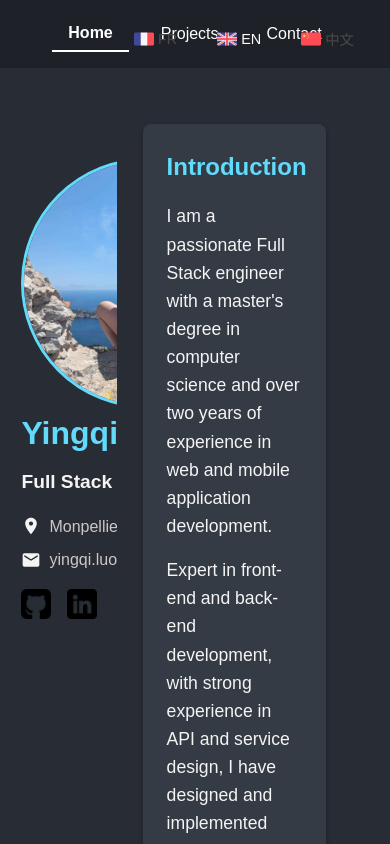
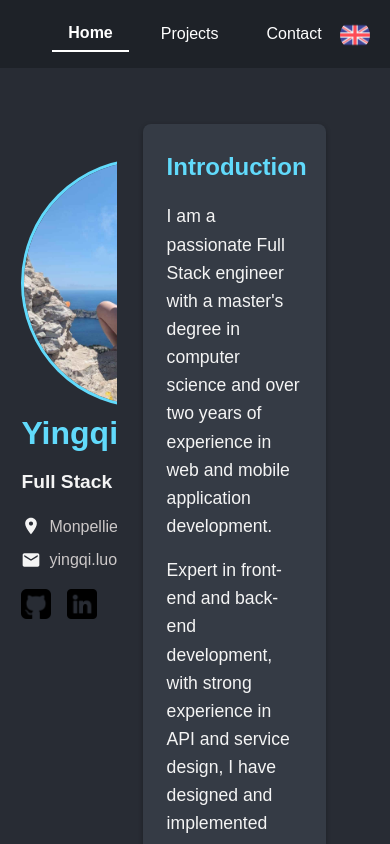
Before and after one commit to Luo-Ying/Portofolio, a React (Create React App) app: page / in a window 390 px wide. Shown: the top 844 px of the page. Built offline with nearby package versions, Linux system fonts and the light colour scheme.

Commit message:
Detect screen size changes and update the language selector component to adapt to the current screen size.

```diff
--- /dev/null
+++ b/src/components/dropDownLanguage.js
@@ -0,0 +1,167 @@
+import { useState } from 'react';
+import frenchFlag from '../assets/france.png';
+import ukFlag from '../assets/united-kingdom.png';
+import chinaFlag from '../assets/china.png';
+
+import { currentLanguage } from '../utils/globalVars';
+
+
+const DropDownLanguage = ({ handleLanguageEffect }) => {
+
+    const [showDropdown, setShowDropdown] = useState(false);
+
+    return (
+        <div className="language-selector-circle" style={{
+            position: 'fixed',
+            right: '20px',
+            top: '20px',
+            width: '30px',
+            height: '30px',
+            borderRadius: '50%',
+            display: 'flex',
+            justifyContent: 'center',
+            alignItems: 'center'
+
+        }}>
+            <button
+                className="lang-circle-btn"
+                onClick={() => setShowDropdown(!showDropdown)}
+                style={{
+                    width: '30px',
+                    height: '30px',
+                    borderRadius: '50%',
+                    border: 'none',
+                    cursor: 'pointer',
+                    backgroundColor: 'transparent',
+                    display: 'flex',
+                    justifyContent: 'center',
+                    alignItems: 'center'
+                }}
+            >
+                <img
+                    src={
+                        currentLanguage.language === 'fr' ? frenchFlag :
+                            currentLanguage.language === 'en' ? ukFlag :
+                                chinaFlag
+                    }
+                    alt="current language flag"
+                    className="lang-circle-icon"
+                    style={{
+                        width: '30px',
+                        height: '30px',
+                        borderRadius: '50%',
+                        border: 'none',
+                    }}
+                />
+            </button>
+
+            {showDropdown && (
+                <div className="lang-dropdown" style={{
+                    position: 'fixed',
+                    right: '20px',
+                    top: '80px', // Positioned below header height
+                    width: 'fit-content',
+                    height: 'auto', // Allow height to grow based on content
+                    display: 'flex',
+                    flexDirection: 'column',
+                    gap: '10px', // Add spacing between language options
+                    justifyContent: 'flex-start',
+                    alignItems: 'center',
+                    backgroundColor: '#1e2228', // Add background
+                    padding: '20px',
+                    boxShadow: '0 2px 4px rgba(0,0,0,0.1)', // Add subtle shadow
+                    borderRadius: '8px' // Rounded corners for dropdown
+
+                }}>
+                    {currentLanguage.language !== 'fr' && (
+                        <button
+                            className="lang-option"
+                            onClick={() => {
+                                handleLanguageEffect('fr');
+                                setShowDropdown(false);
+                            }}
+                            style={{
+                                width: '30px',
+                                height: '30px',
+                                borderRadius: '50%',
+                                border: 'none',
+                                cursor: 'pointer',
+                                backgroundColor: 'transparent',
+                                display: 'flex',
+                                justifyContent: 'center',
+                                alignItems: 'center',
+                                gap: '10px'
+                            }}
+                        >
+                            <img src={frenchFlag} alt="french flag" className="lang-dropdown-icon" style={{
+                                width: '30px',
+                                height: '30px',
+                                borderRadius: '50%',
+                                border: 'none',
+                            }} /> <span className="lang-dropdown-text" style={{ color: 'white' }}>FR</span>
+                        </button>
+                    )}
+                    {currentLanguage.language !== 'en' && (
+                        <button
+                            className="lang-option"
+                            onClick={() => {
+                                handleLanguageEffect('en');
+                                setShowDropdown(false);
+                            }}
+                            style={{
+                                width: '30px',
+                                height: '30px',
+                                borderRadius: '50%',
+                                border: 'none',
+                                padding: 0,
+                                cursor: 'pointer',
+                                backgroundColor: 'transparent',
+                                display: 'flex',
+                                justifyContent: 'center',
+                                alignItems: 'center',
+                                gap: '10px'
+                            }}
+                        >
+                            <img src={ukFlag} alt="UK flag" className="lang-dropdown-icon" style={{
+                                width: '30px',
+                                height: '30px',
+                                borderRadius: '50%',
+                                border: 'none',
+                            }} /> <span className="lang-dropdown-text" style={{ color: 'white' }}>EN</span>
+                        </button>
+                    )}
+                    {currentLanguage.language !== 'zh' && (
+                        <button
+                            className="lang-option"
+                            onClick={() => {
+                                handleLanguageEffect('zh');
+                                setShowDropdown(false);
+                            }}
+                            style={{
+                                width: '30px',
+                                height: '30px',
+                                borderRadius: '50%',
+                                border: 'none',
+                                cursor: 'pointer',
+                                backgroundColor: 'transparent',
+                                display: 'flex',
+                                justifyContent: 'center',
+                                alignItems: 'center',
+                                gap: '10px'
+                            }}
+                        >
+                            <img src={chinaFlag} alt="china flag" className="lang-dropdown-icon" style={{
+                                width: '30px',
+                                height: '30px',
+                                borderRadius: '50%',
+                                border: 'none',
+                            }} /> <span className="lang-dropdown-text" style={{ color: 'white' }}>ZH</span>
+                        </button>
+                    )}
+                </div>
+            )}
+        </div>
+    )
+}
+
+export default DropDownLanguage;
--- /dev/null
+++ b/src/components/languageSelector.js
@@ -0,0 +1,35 @@
+import frenchFlag from '../assets/france.png';
+import ukFlag from '../assets/united-kingdom.png';
+import chinaFlag from '../assets/china.png';
+import { currentLanguage } from '../utils/globalVars';
+
+const LanguageSelector = ({ handleLanguageEffect }) => {
+    return (
+        <div className="language-selector">
+
+            <button
+                onClick={() => handleLanguageEffect('fr')}
+                className="lang-btn"
+                style={{ color: currentLanguage.language === "fr" ? '#ffffff' : '#4a4a4a' }}
+            >
+                <img src={frenchFlag} alt="french flag" className="lang-icon" />FR
+            </button>
+            <button
+                onClick={() => handleLanguageEffect('en')}
+                className="lang-btn"
+                style={{ color: currentLanguage.language === "en" ? '#ffffff' : '#4a4a4a' }}
+            >
+                <img src={ukFlag} alt="UK flag" className="lang-icon" />EN
+            </button>
+            <button
+                onClick={() => handleLanguageEffect('zh')}
+                className="lang-btn"
+                style={{ color: currentLanguage.language === "zh" ? '#ffffff' : '#4a4a4a' }}
+            >
+                <img src={chinaFlag} alt="china flag" className="lang-icon" />中文
+            </button>
+        </div>
+    )
+}
+
+export default LanguageSelector;
--- a/src/components/portofolioHeader.js
+++ b/src/components/portofolioHeader.js
@@ -1,14 +1,28 @@
 import { useEffect, useState } from 'react';
 import { handleCurrentLanguage, currentLanguage } from '../utils/globalVars';
-import frenchFlag from '../assets/france.png';
-import ukFlag from '../assets/united-kingdom.png';
-import chinaFlag from '../assets/china.png';
+import DropDownLanguage from './dropDownLanguage';
+import LanguageSelector from './languageSelector';
 const PortofolioHeader = ({ activeTab, fnSetActiveTab }) => {
+
+    const [windowWidth, setWindowWidth] = useState(window.innerWidth);
 
     const [currentLanguageEffect, setCurrentLanguageEffect] = useState(currentLanguage);
     const [activeTabEffect, setActiveTabEffect] = useState("home");
 
     useEffect(() => { }, [currentLanguageEffect]);
+
+    useEffect(() => {
+        const handleResize = () => {
+            setWindowWidth(window.innerWidth);
+        };
+
+        window.addEventListener('resize', handleResize);
+
+        // Nettoyage de l'écouteur d'événement lors du démontage du composant
+        return () => {
+            window.removeEventListener('resize', handleResize);
+        };
+    }, []);
 
     const handleLanguageEffect = (lang) => {
         handleCurrentLanguage(lang)
@@ -27,6 +41,7 @@ const PortofolioHeader = ({ activeTab, fnSetActiveTab }) => {
         setActiveTabEffect(active)
         fnSetActiveTab(tab)
     }
+
 
     return (
         <header className="portfolio-header">
@@ -50,30 +65,18 @@ const PortofolioHeader = ({ activeTab, fnSetActiveTab }) => {
                     {currentLanguage.activeTabContact}
                 </button>
             </nav>
-            <div className="language-selector">
 
-                <button
-                    onClick={() => handleLanguageEffect('fr')}
-                    className="lang-btn"
-                    style={{ color: currentLanguage.language === "fr" ? '#ffffff' : '#4a4a4a' }}
-                >
-                    <img src={frenchFlag} alt="french flag" className="lang-icon" />FR
-                </button>
-                <button
-                    onClick={() => handleLanguageEffect('en')}
-                    className="lang-btn"
-                    style={{ color: currentLanguage.language === "en" ? '#ffffff' : '#4a4a4a' }}
-                >
-                    <img src={ukFlag} alt="UK flag" className="lang-icon" />EN
-                </button>
-                <button
-                    onClick={() => handleLanguageEffect('zh')}
-                    className="lang-btn"
-                    style={{ color: currentLanguage.language === "zh" ? '#ffffff' : '#4a4a4a' }}
-                >
-                    <img src={chinaFlag} alt="china flag" className="lang-icon" />中文
-                </button>
-            </div>
+            {console.log("window.innerWidth", windowWidth)}
+
+
+            {windowWidth >= 768 && (
+                <LanguageSelector handleLanguageEffect={handleLanguageEffect} />
+            )}
+
+            {windowWidth < 768 && (
+                <DropDownLanguage handleLanguageEffect={handleLanguageEffect} />
+            )}
+
         </header>
     )
 }
```
